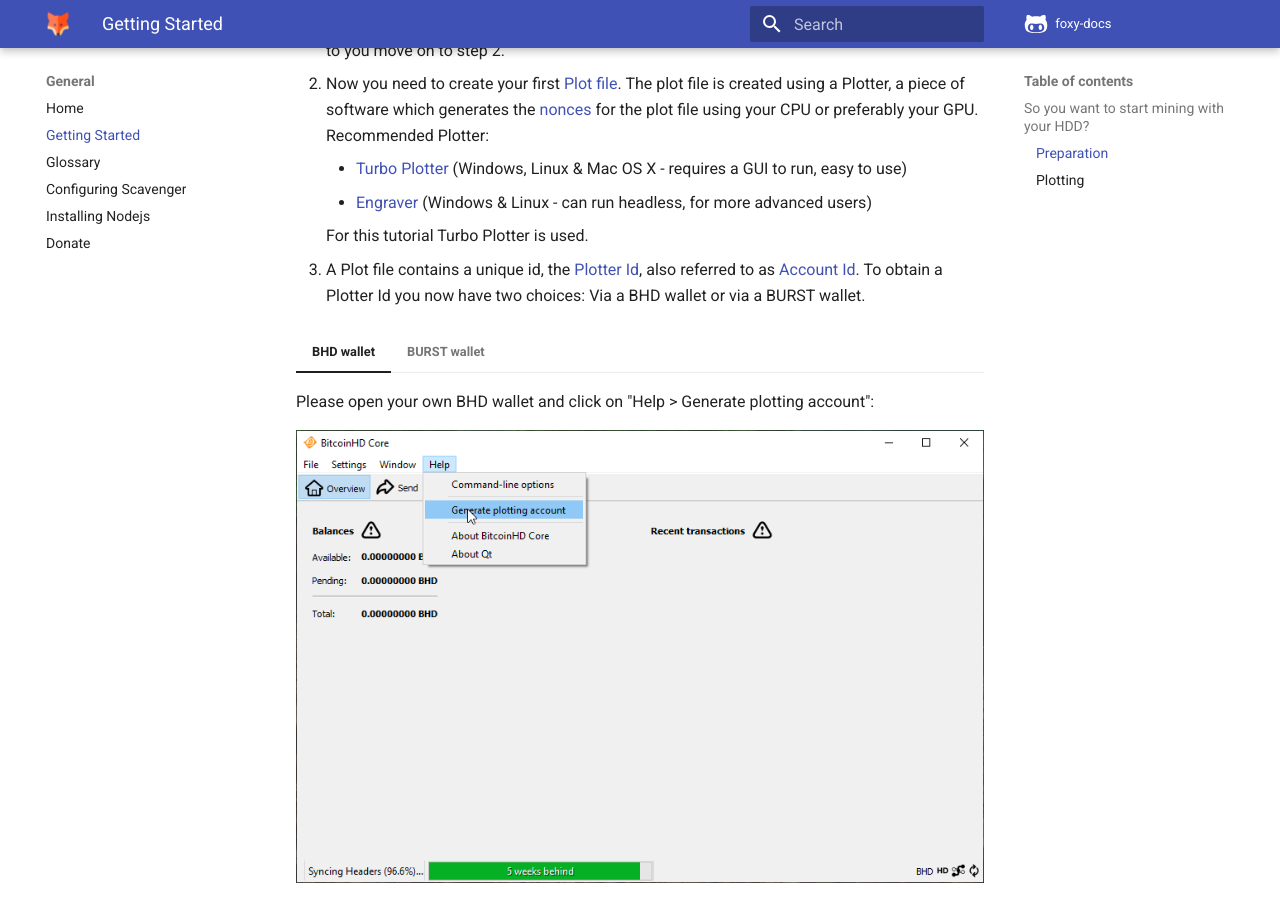
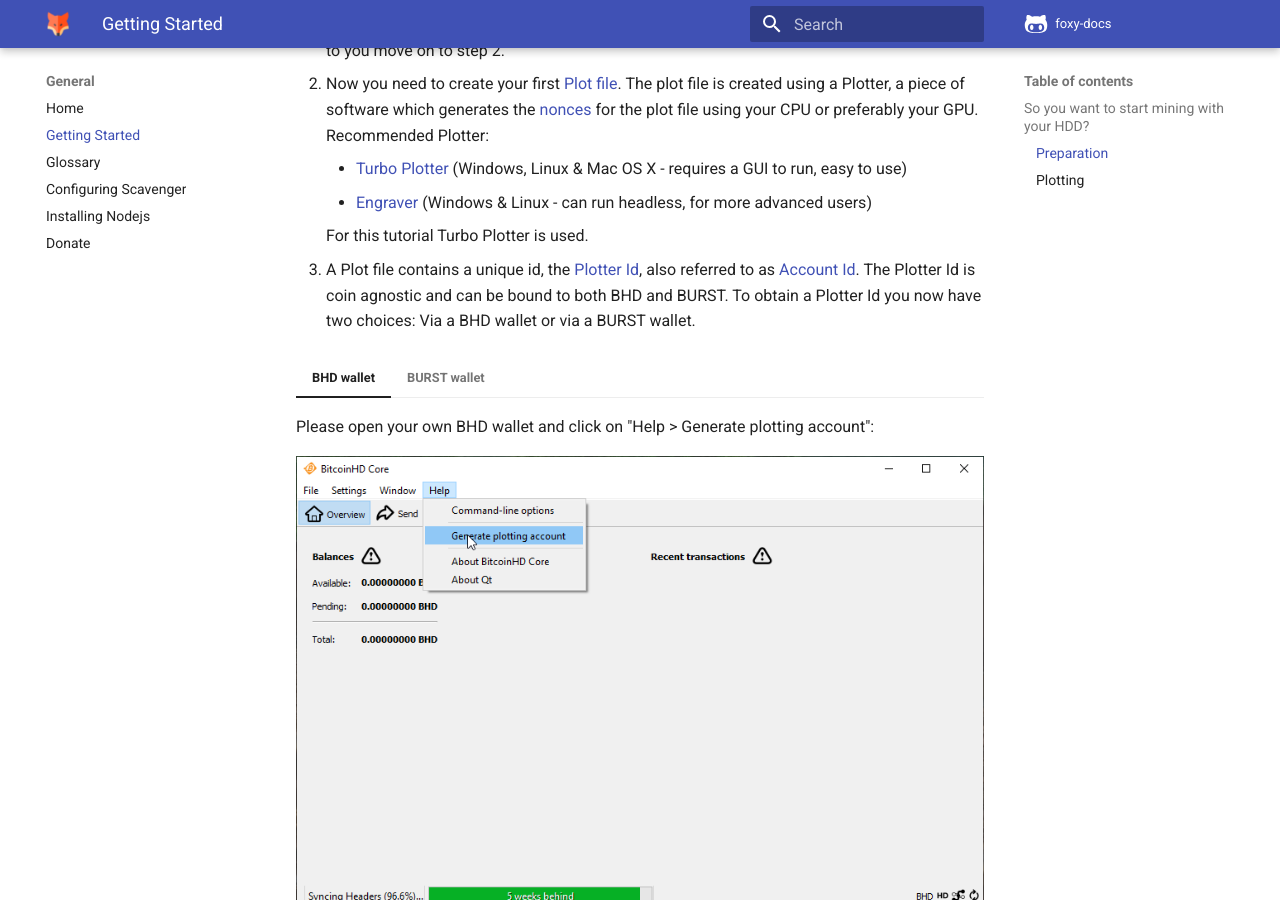
Before and after one commit to foxypool/docs, an MkDocs documentation site: the page built from docs/general/getting-started.md, in a window 1280 px wide and 900 px high, scrolled down 303 px. Built offline with MkDocs 1.6.1 and Material for MkDocs 9.7.7, drawn with Linux system fonts in a browser that asks for light colours; comment, search, counter and statistics services are not loaded.

Commit message:
Add note about coin agnostic plotter id

```diff
--- a/docs/general/getting-started.md
+++ b/docs/general/getting-started.md
@@ -10,7 +10,7 @@
 
     For this tutorial Turbo Plotter is used.
 
-3. A Plot file contains a unique id, the [Plotter Id](glossary.md#plotter-id), also referred to as [Account Id](glossary.md#account-id). To obtain a Plotter Id you now have two choices: Via a BHD wallet or via a BURST wallet.
+3. A Plot file contains a unique id, the [Plotter Id](glossary.md#plotter-id), also referred to as [Account Id](glossary.md#account-id). The Plotter Id is coin agnostic and can be bound to both BHD and BURST. To obtain a Plotter Id you now have two choices: Via a BHD wallet or via a BURST wallet.
 
 === "BHD wallet"
 
```
